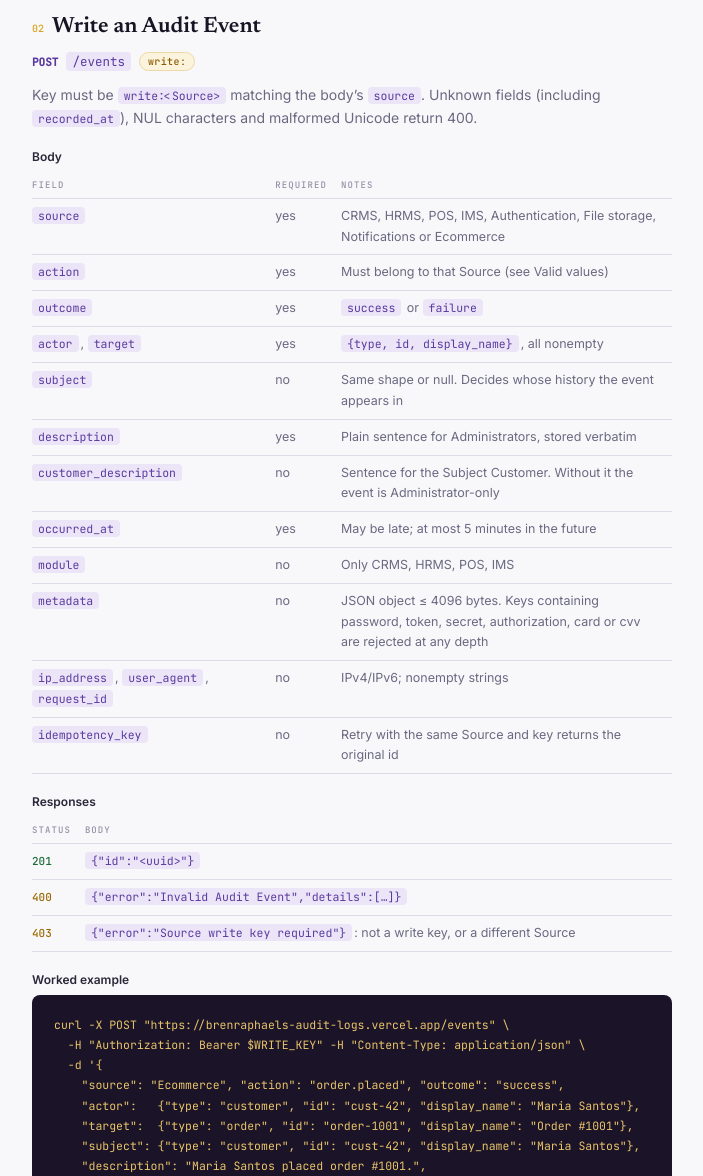
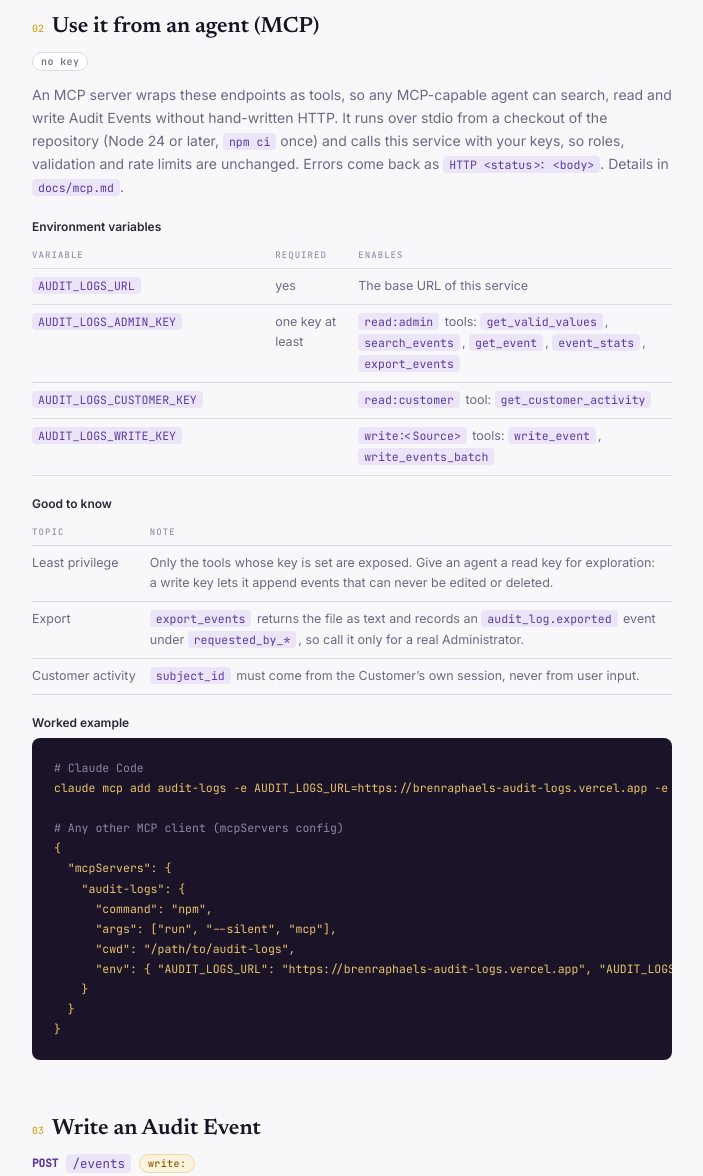
Before and after one commit to fjdvm/brenraphaels-audit-logs, a website: page docs/guide/index.html in a window 1280 px wide. Shown: the part 1160-2336 px from the top of the page, without its empty margins (358-1061 px from the left). Drawn offline with Linux system fonts and the light colour scheme.

Commit message:
Document the MCP server in the /docs guide
Co-Authored-By: Claude Sonnet 5.5 <noreply@anthropic.com>

```diff
--- a/docs/guide/index.html
+++ b/docs/guide/index.html
@@ -89,6 +89,31 @@ const SECTIONS = [
     ['<span class="status s4">400</span>','Malformed JSON body','<code>{"error":"Invalid request body"}</code>'],
     ['<span class="status s4">413</span>','Body over 16 KB (1600 KB for batch)','<code>{"error":"Invalid request body"}</code>'],
     ['<span class="status s5">500</span>','Unexpected failure','<code>{"error":"Internal server error"}</code>']]}] },
+{ id:'mcp', title:'Use it from an agent (MCP)', role:'none', intro:
+  `An MCP server wraps these endpoints as tools, so any MCP-capable agent can search, read and write Audit Events without hand-written HTTP. It runs over stdio from a checkout of the repository (Node 24 or later, <code>npm ci</code> once) and calls this service with your keys, so roles, validation and rate limits are unchanged. Errors come back as <code>HTTP &lt;status&gt;: &lt;body&gt;</code>. Details in <code>docs/mcp.md</code>.`,
+  tables:[{ title:'Environment variables', head:['Variable','Required','Enables'], rows:[
+    ['<code>AUDIT_LOGS_URL</code>','yes','The base URL of this service'],
+    ['<code>AUDIT_LOGS_ADMIN_KEY</code>','one key at least','<code>read:admin</code> tools: <code>get_valid_values</code>, <code>search_events</code>, <code>get_event</code>, <code>event_stats</code>, <code>export_events</code>'],
+    ['<code>AUDIT_LOGS_CUSTOMER_KEY</code>','','<code>read:customer</code> tool: <code>get_customer_activity</code>'],
+    ['<code>AUDIT_LOGS_WRITE_KEY</code>','','<code>write:&lt;Source&gt;</code> tools: <code>write_event</code>, <code>write_events_batch</code>']]},
+  { title:'Good to know', narrow:true, head:['Topic','Note'], rows:[
+    ['Least privilege','Only the tools whose key is set are exposed. Give an agent a read key for exploration: a write key lets it append events that can never be edited or deleted.'],
+    ['Export','<code>export_events</code> returns the file as text and records an <code>audit_log.exported</code> event under <code>requested_by_*</code>, so call it only for a real Administrator.'],
+    ['Customer activity','<code>subject_id</code> must come from the Customer’s own session, never from user input.']]}],
+  example:`# Claude Code
+claude mcp add audit-logs -e AUDIT_LOGS_URL=$BASE_URL -e AUDIT_LOGS_ADMIN_KEY=$ADMIN_KEY -- npm run --silent mcp --prefix /path/to/audit-logs
+
+# Any other MCP client (mcpServers config)
+{
+  "mcpServers": {
+    "audit-logs": {
+      "command": "npm",
+      "args": ["run", "--silent", "mcp"],
+      "cwd": "/path/to/audit-logs",
+      "env": { "AUDIT_LOGS_URL": "$BASE_URL", "AUDIT_LOGS_ADMIN_KEY": "<read:admin key>" }
+    }
+  }
+}` },
 { id:'write', title:'Write an Audit Event', method:'POST', path:'/events', role:'write', intro:'Key must be <code>write:&lt;Source&gt;</code> matching the body’s <code>source</code>. Unknown fields (including <code>recorded_at</code>), NUL characters and malformed Unicode return 400.',
   tables:[{ title:'Body', head:['Field','Required','Notes'], rows:[
     ['<code>source</code>','yes','CRMS, HRMS, POS, IMS, Authentication, File storage, Notifications or Ecommerce'],
```
Also changed, not shown: tests/integration/docs.test.ts (+6 -0 lines).
